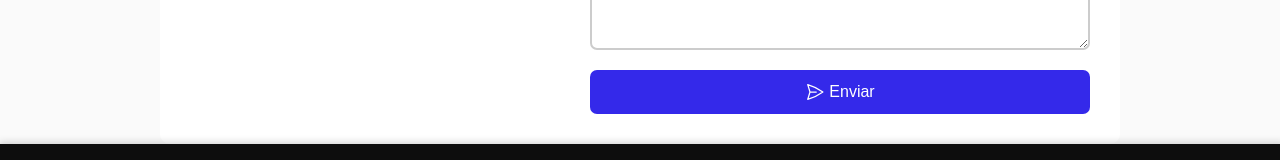
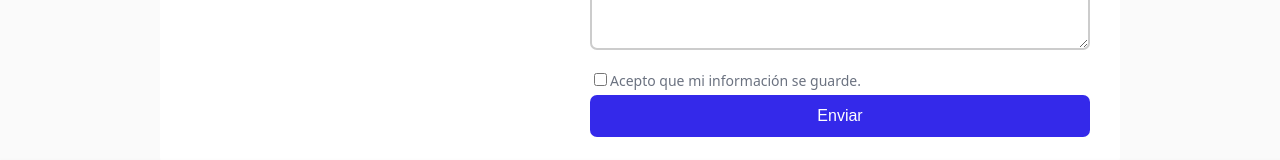
Before and after one commit to LuiferEduardoo/paginapersonal, a React (Create React App) app: page /contact in a window 1280 px wide. Shown: the part 535-695 px from the top of the page. Built offline with nearby package versions, Linux system fonts and the light colour scheme.

Commit message:
Implementar funcionalidad de checkpoint y cambio de icono: - Implementada solicitud de consentimiento para el almacenamiento de datos en el formulario de contacto. - Se quita el icono del boton de enviar.
#checkpoint #improvement #UserConsent

```diff
--- a/src/assets/styles/contactContent.module.css
+++ b/src/assets/styles/contactContent.module.css
@@ -67,12 +67,15 @@
 .input {
     height: 15px;
 }
-
 .textarea {
     height: 200px;
     font-family: ui-sans-serif, system-ui, -apple-system, BlinkMacSystemFont;
 }
-
+.labelConsent{
+    font-size: 14px;
+    color: var(--text-color-secon);
+    margin-bottom: 5px;
+}
 .button {
     background-color: var(--color-botton-banner);
     color: white;
--- a/src/pages/contact/ContactContent.jsx
+++ b/src/pages/contact/ContactContent.jsx
@@ -12,6 +12,7 @@ function ContactContent() {
     const [email, setEmail] = useState('');
     const [message, setMessage] = useState('');
     const [subject, setSubject] = useState('');
+    const [isConsentGiven, setIsConsentGiven] = useState(false);
 
     const handleSubmit = async (e) => {
         e.preventDefault();
@@ -23,6 +24,9 @@ function ContactContent() {
             subject:subject
         }
         try{
+            if(!isConsentGiven){
+                new error("Tienes que confirmar la casilla")
+            }
             const send = await Email.PostEmail(data);
             toast.success(send.message);
             setName('');
@@ -125,6 +129,15 @@ function ContactContent() {
                             required
                             className={styles.textarea}
                         />
+                        <label htmlFor="consent" className={styles.labelConsent}>
+                            <input
+                                type="checkbox"
+                                checked={isConsentGiven}
+                                onChange={(e)=> setIsConsentGiven(e.target.checked)}
+                                required
+                            />
+                            Acepto que mi información se guarde.
+                        </label>
                         <button
                             type="submit"
                             className={styles.button}
@@ -137,7 +150,6 @@ function ContactContent() {
                                 </span>
                                 ) : (
                                 <>
-                                    <PaperAirplaneIcon className="h-5 w-5 text-white mr-1" />
                                     Enviar
                                 </>
                                 )}
```
